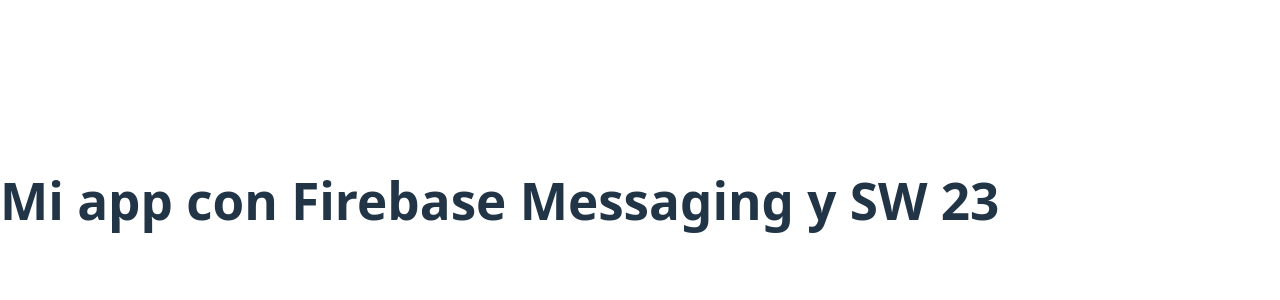
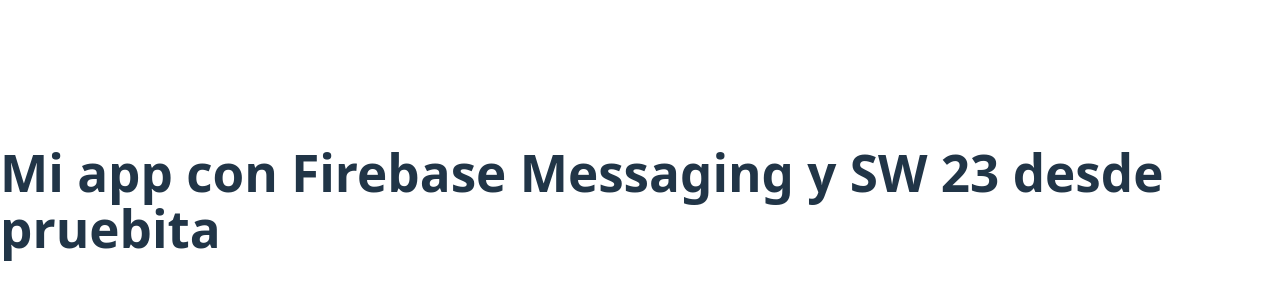
Before and after one commit to eluisdev/pruebas, a React (Vite) app: page / in a window 1280 px wide. Shown: the part 200-500 px from the top of the page. Built offline with nearby package versions, Linux system fonts and the light colour scheme.

Commit message:
test-action-commit-pruebita

```diff
--- a/src/App.jsx
+++ b/src/App.jsx
@@ -33,7 +33,7 @@
 
   return (
     <div>
-      <h1>Mi app con Firebase Messaging y SW 23</h1>
+      <h1>Mi app con Firebase Messaging y SW 23 desde pruebita</h1>
     </div>
   );
 }
```
